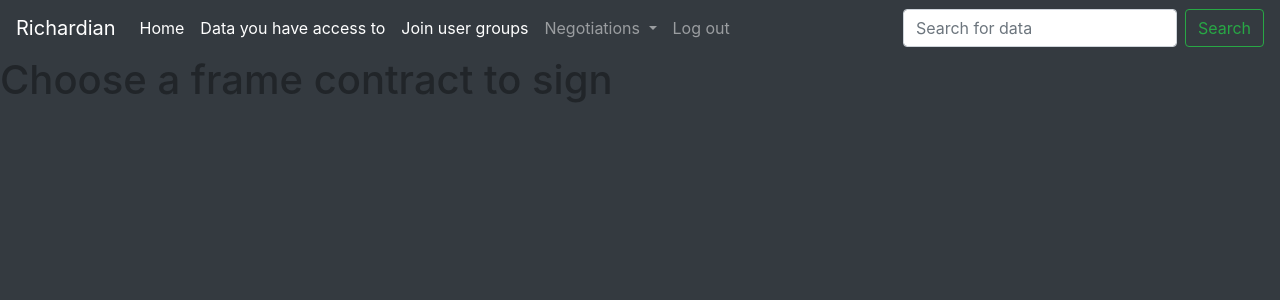
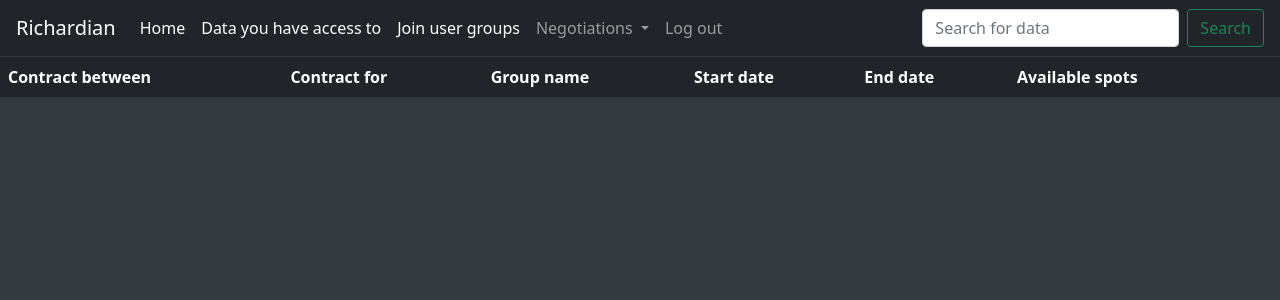
Before and after one commit to Oscardahlberg/RicardianContract, a Python web app: template templates/contract/show_group_frame_contracts.html in a window 1280 px wide. Shown: the top 300 px of the page. Run offline with Jinja, Linux system fonts and the light colour scheme; the template is opened without the code that fills it, so the values that code supplies are empty; some libraries are stand-ins or nearby versions.

Commit message:
Fixed css for when choosing contract to join data groups

```diff
--- a/templates/contract/frame_nego.html
+++ b/templates/contract/frame_nego.html
@@ -35,7 +35,7 @@
                         <label for="offer">Offer to join group</label>
                         <input type="text" name="offer" id="offer"  class="form-control" placeholder="Enter Offer">
                     </div>
-                    <input type="hidden" value="{{parent_name}}" id="parent_name" name="parent_name"><br><br>
+                    <input type="hidden" value="{{parent_name}}" id="parent_name" name="parent_name">
                     <div class="row justify-content-md-center">
                         <div class="col col-sm-auto col text-center ">
                             <button type="submit" formmethod="POST" class=" btn btn-block mybtn btn-primary tx-tfm">Create</button>
--- a/templates/contract/show_group_frame_contracts.html
+++ b/templates/contract/show_group_frame_contracts.html
@@ -1,53 +1,57 @@
+
 <!DOCTYPE html>
 <html lang="en">
 <head>
     {% include 'user/navbar.html' %}
+    <link href="https://cdn.jsdelivr.net/npm/bootstrap@5.1.3/dist/css/bootstrap.min.css"
+          rel="stylesheet" integrity="sha384-1BmE4kWBq78iYhFldvKuhfTAU6auU8tT94WrHftjDbrCEXSU1oBoqyl2QvZ6jIW3"
+          crossorigin="anonymous">
 </head>
-<style>
-    #one_data_div {
-        display: block;
-        border-radius: 1px;
-        background-color: lightgray;
-        padding: 10px;
-    }
-    #name {
-        font-size: 18px;
-        font-family: Garamond,serif;
-    }
-    #owner {
-        font-size: 18px;
-        font-family: Garamond,serif;
-    }
-    #permissions {
-        font-size: 18px;
-        font-family: Garamond,serif;
-    }
-</style>
+<body style="background-color: #343A40">
 
-<body style="background-color: #343A40">
-<h1> Choose a frame contract to sign</h1>
+<table class="table table-dark table-striped">
+    <thead>
+    <tr>
+        <th scope="col">Contract between</th>
+        <th scope="col">Contract for</th>
+        <th scope="col">Group name</th>
+        <th scope="col">Start date</th>
+        <th scope="col">End date</th>
+        <th scope="col">Available spots</th>
+        <th scope="col"></th>
+    </tr>
+    </thead>
+    <tbody>
+
     {% for frame_contract in frame_contracts %}
-
-<div id = "one_data_div">
-    <p id="name">Frame contract between {{frame_contract[8]}} and {{frame_contract[11]}} with representants <b>{{ frame_contract[2]}}</b></p>
-
+    <tr>
+        <td>{{ frame_contract[2] }}</td>
+        <td>{{ frame_contract[8] }}</td>
+        <td>{{ frame_contract[11] }}</td>
+        <td>{{ frame_contract[9] }}</td>
+        <td>{{ frame_contract[10] }}</td>
+        <td>{{ current }} / {{ frame_contract[7] }}</td>
+        <td>
+            {% set max = frame_contract[7] | int %}
+            {% if current <= max %}
                 <form action="/framecontract/{{frame_contract[11]}}/{{frame_contract[2]}}" method="POST">
-        <input name = "parent_name" type="hidden" value="{{frame_contract[2]}}">
-        <input name = "item" type="hidden" value="{{frame_contract[8]}}">
-        <input name = "role" type="hidden" value="{{frame_contract[11]}}">
-        <input name = "st_date" type="hidden" value="{{frame_contract[9]}}">
-        <input name = "end_date" type="hidden" value="{{frame_contract[10]}}">
-        {% set max = frame_contract[7] | int %}
-        {% if current<= max %}
-        <input type="submit" value="Submit contract">
+                    <input name="parent_name" type="hidden" value="{{frame_contract[2]}}">
+                    <input name="item" type="hidden" value="{{frame_contract[8]}}">
+                    <input name="role" type="hidden" value="{{frame_contract[11]}}">
+                    <input name="st_date" type="hidden" value="{{frame_contract[9]}}">
+                    <input name="end_date" type="hidden" value="{{frame_contract[10]}}">
+                    <input type="submit" value="Apply for access">
+                </form>
+            {% else %}
+                <p>
+                    Contract is full
+                </p>
             {% endif %}
-        Spots occupied: {{current}}/{{frame_contract[7]}}
-    </form>
-</div>
-
+        </td>
+    </tr>
     {% endfor %}
 
-
+    </tbody>
+</table>
 
 </body>
-</html>
--- a/templates/data/new_dataset.html
+++ b/templates/data/new_dataset.html
@@ -60,21 +60,21 @@
                         <label for="yes0">True</label>
                         <input type="radio" id="yes0" name="can_read" value="Yes">
                         <label for="no0">False</label>
-                        <input type="radio" id="no0" name="can_read" value="Yes">
+                        <input type="radio" id="no0" name="can_read" value="No">
                     </div>
                     <div class="form-group">
                         <p style="display:inline">Allow modify?:</p>
                         <label for="yes1">True</label>
                         <input type="radio" id="yes1" name="can_mod" value="Yes">
                         <label for="no1">False</label>
-                        <input type="radio" id="no1" name="can_mod" value="Yes">
+                        <input type="radio" id="no1" name="can_mod" value="No">
                     </div>
                     <div class="form-group">
                         <p style="display:inline">Allow delete?:</p>
                         <label for="yes2">True</label>
                         <input type="radio" id="yes2" name="can_delete" value="Yes">
                         <label for="no2">False</label>
-                        <input type="radio" id="no2" name="can_delete" value="Yes">
+                        <input type="radio" id="no2" name="can_delete" value="No">
                     </div>
 
                     <div class="row justify-content-md-center">
```
Lines whose indentation alone changed are shown as unchanged.
